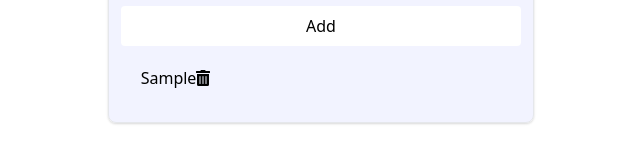
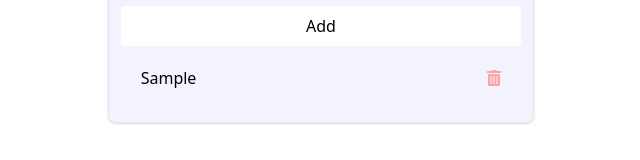
Before and after one commit to Bakautov/TODOLIST, a React (Create React App) app: page / in a window 1280 px wide. Both pictures are taken after typing "Sample" into the empty fields and a click on the button "Add". Shown: the part 404-564 px from the top of the page, without its empty margins (319-959 px from the left). Built offline with nearby package versions, Linux system fonts and the light colour scheme.

Commit message:
Add style to trash icon

```diff
--- a/src/Todo.tsx
+++ b/src/Todo.tsx
@@ -12,7 +12,9 @@ const Todo = ({ todo, deleteTodo }: IProps) => {
   return (
     <div className="flex w-full items-center p-5">
       <span className="">{todo.title}</span>
+	<div className="flex-grow"></div>
 	<FontAwesomeIcon
+	className="cursor-pointer fill-current text-red-300 hover:text-red-400"
         onClick={() => {
           deleteTodo(todo.title);
         }}
```
